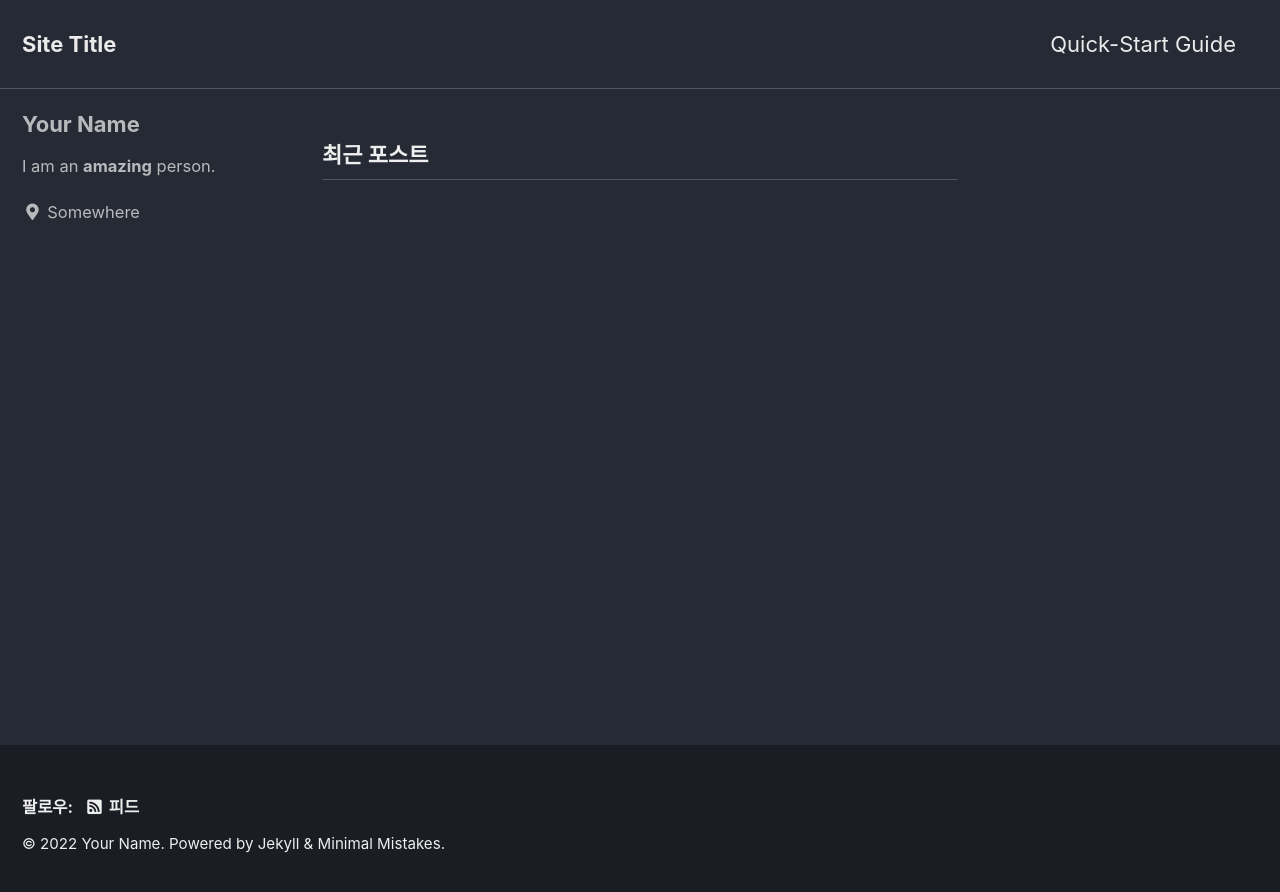
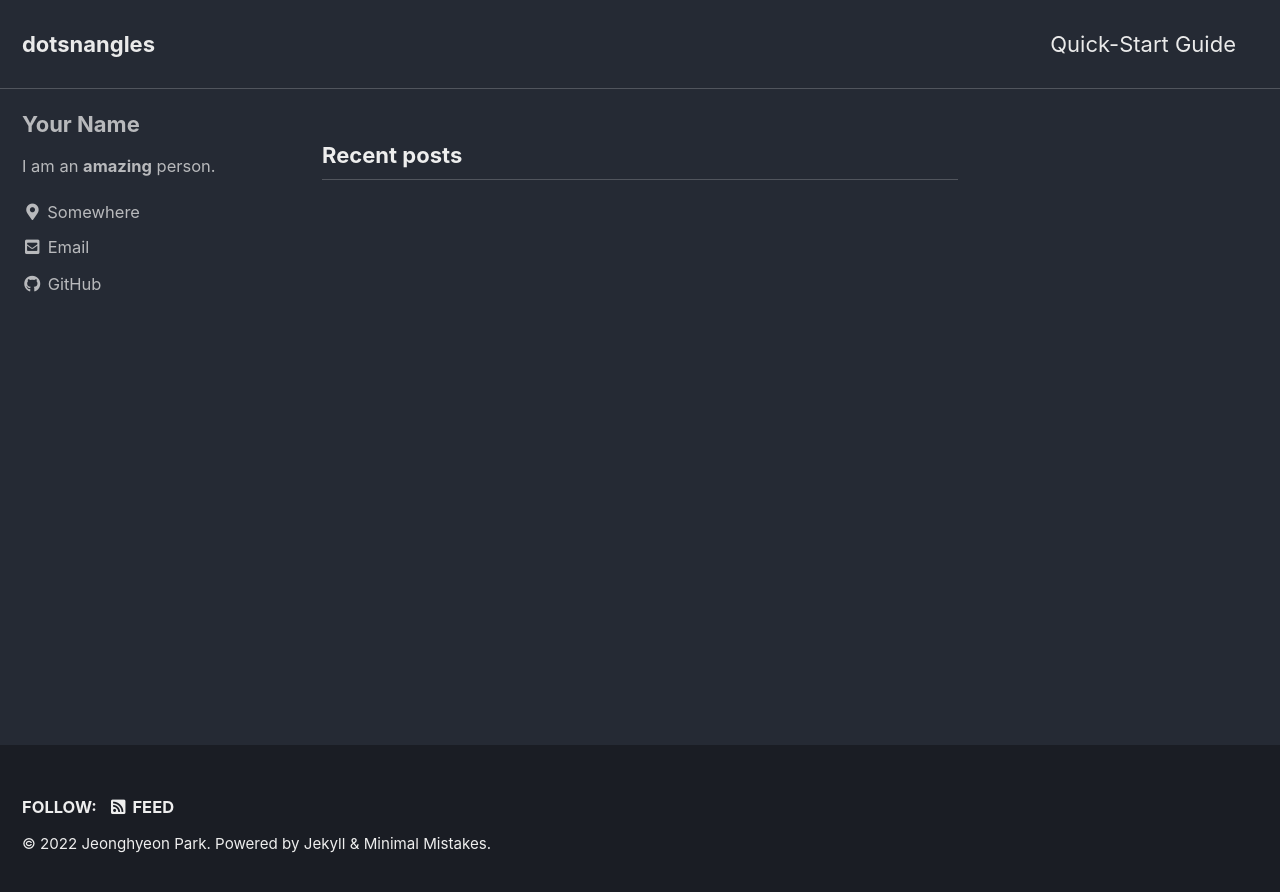
Before and after one commit to dotsnangles/dotsnangles.github.io, a Jekyll site: the page built from index.html, in a window 1280 px wide. Shown: the top 892 px of the page. Built offline with Jekyll 4.4.1, drawn with Linux system fonts in a browser that asks for light colours; cached includes are drawn as plain includes; the list of posts is cut into pages by our own code.

Commit message:
some config changes

```diff
--- a/_config.yml
+++ b/_config.yml
@@ -15,12 +15,12 @@ remote_theme           : "mmistakes/minimal-mistakes@4.24.0"
 minimal_mistakes_skin    : "dark" # "default", "air", "aqua", "contrast", "dark", "dirt", "neon", "mint", "plum", "sunrise"
 
 # Site Settings
-locale                   : "ko-KR"
-title                    : "Site Title"
+locale                   : "en-US"
+title                    : "dotsnangles"
 title_separator          : "-"
 subtitle                 : # site tagline that appears below site title in masthead
-name                     : "Your Name"
-description              : "An amazing website."
+name                     : "Jeonghyeon Park"
+description              : "an NLP enthusiast based in Seoul."
 url                      : # the base hostname & protocol for your site e.g. "https://mmistakes.github.io"
 baseurl                  : # the subpath of your site, e.g. "/blog"
 repository               : # GitHub username/repo-name e.g. "mmistakes/minimal-mistakes"
@@ -112,7 +112,7 @@ author:
   links:
     - label: "Email"
       icon: "fas fa-fw fa-envelope-square"
-      # url: "mailto:your.name@email.com"
+      url: "mailto:dotsnangles@gmail.com"
     - label: "Website"
       icon: "fas fa-fw fa-link"
       # url: "https://your-website.com"
@@ -124,7 +124,7 @@ author:
       # url: "https://facebook.com/"
     - label: "GitHub"
       icon: "fab fa-fw fa-github"
-      # url: "https://github.com/"
+      url: "https://github.com/dotsnangles"
     - label: "Instagram"
       icon: "fab fa-fw fa-instagram"
       # url: "https://instagram.com/"
```
